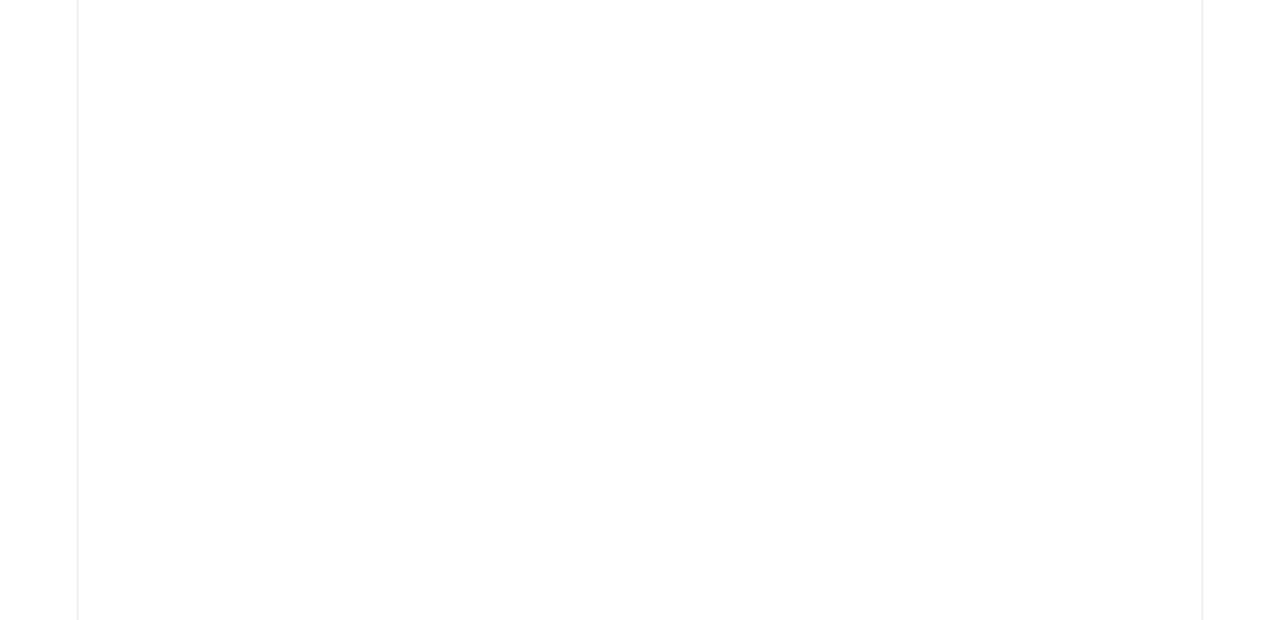
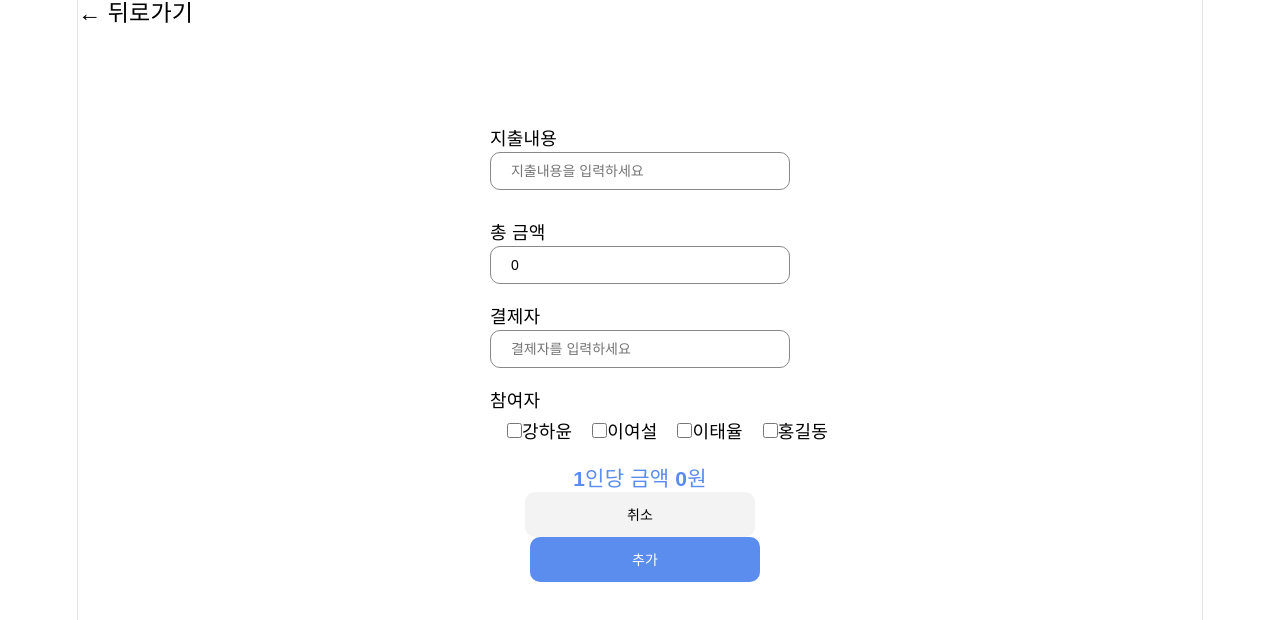
Before and after one commit to g4nghayun09/Linea, a React (Vite) app in the folder Linea/: page /settlement in a window 1280 px wide. Before the commit this address had no page. Shown: the top 620 px of the page. Built offline with nearby package versions, Linux system fonts and the light colour scheme.

Commit message:
adjustment Link으로 연결

```diff
--- a/Linea/src/App.jsx
+++ b/Linea/src/App.jsx
@@ -1,6 +1,8 @@
 import { BrowserRouter, Routes, Route, Navigate } from 'react-router-dom'
 import Login from './login.jsx'
 import Signup from './signup.jsx'
+import Settlement from './settlemen.jsx'
+import Adjustment from './adjustment'
 
 function App() {
     return (
@@ -9,6 +11,8 @@ function App() {
                 <Route path="/" element={<Navigate to="/login" replace />} />
                 <Route path="/login" element={<Login />} />
                 <Route path="/signup" element={<Signup />} />
+                <Route path="/settlement" element={<Settlement />} />
+                <Route path="/adjustment" element={<Adjustment />} />
             </Routes>
         </BrowserRouter>
     )
--- a/Linea/src/adjustment.jsx
+++ b/Linea/src/adjustment.jsx
@@ -1,4 +1,5 @@
 import "./adjustment.css";
+
 
 function Adjustment() {
     return (
--- a/Linea/src/settlemen.jsx
+++ b/Linea/src/settlemen.jsx
@@ -70,14 +70,14 @@ function pay(event) {
         </div>
     ))}
 </div>
-            <h3 style={{ color : '#5B8DEF'}}>1인당 금액 {Nmoney}원</h3>
-            </div>
+            <h3 style={{ color : '#5B8DEF', marginTop : '20px'}}>1인당 금액 {Nmoney}원</h3>
             <button style={{width : 230, height : 45, background : '#F3F3F3', color : 'black',borderRadius: '10px',boxShadow: 'none'}}>
                 취소
             </button>
             <button style={{width : 230, height : 45, background : '#5B8DEF',borderRadius: '10px', marginLeft : '10px',boxShadow: 'none'}}>
                 추가
             </button>
+            </div>
         </div>
     );
 }
```
